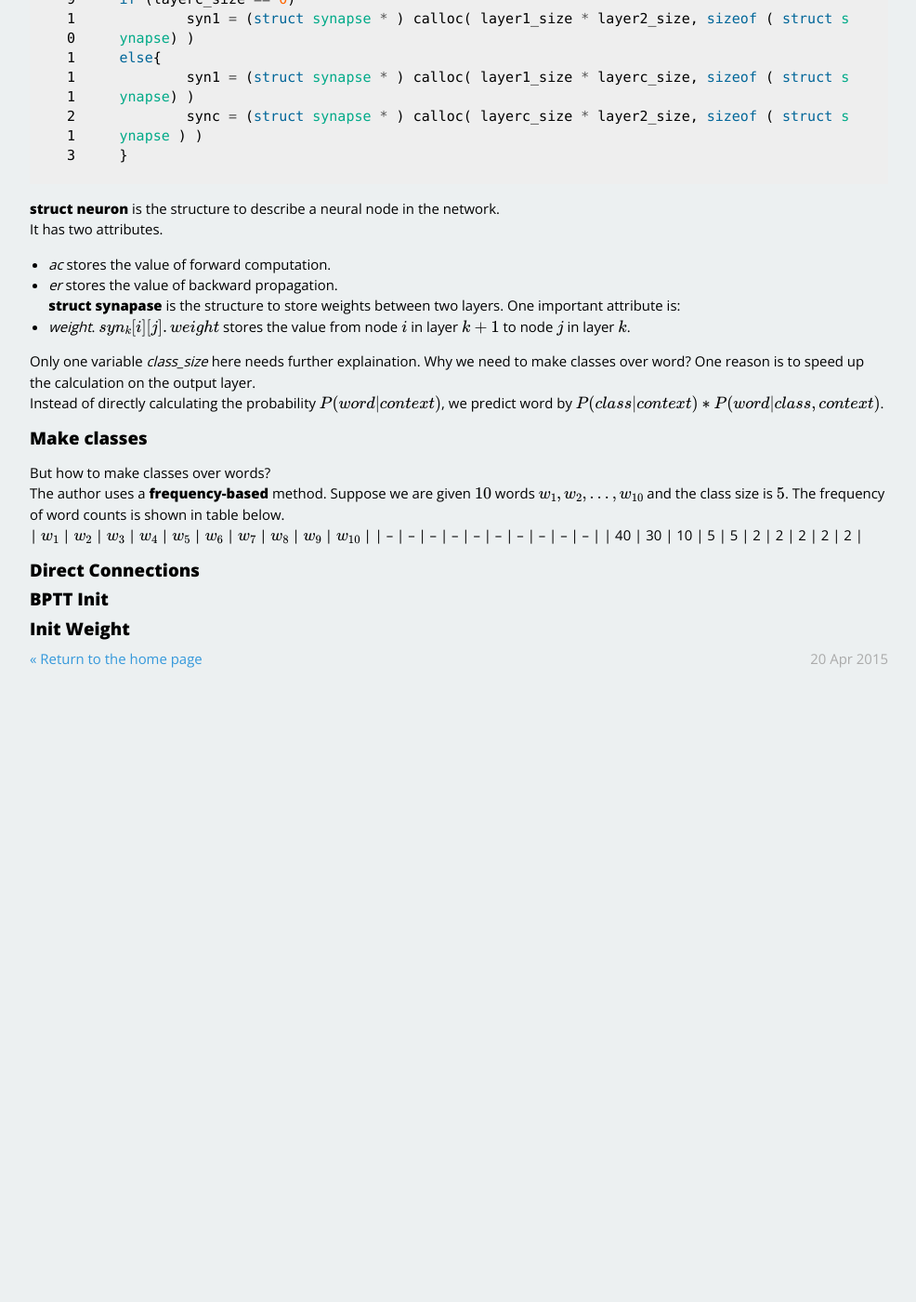
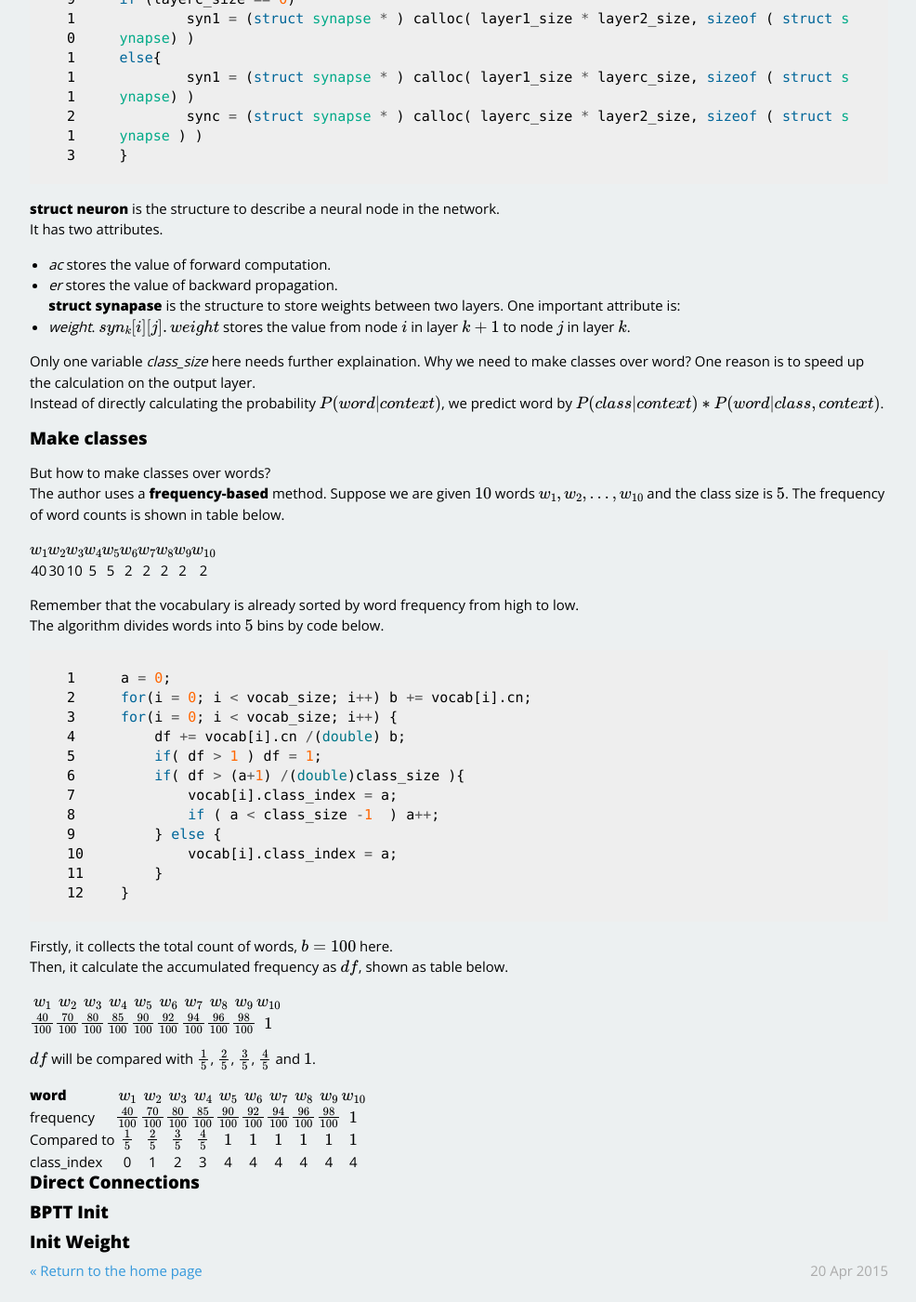
Before and after one commit to zeeeyang/zeeeyang.github.io, a Jekyll site: the page built from _posts/2015-04-20-RNNLM-InitNet.markdown, in a window 1280 px wide and 1400 px high, scrolled down 1592 px. Shown: the whole window at 93% size, without its empty margins (146-1132 px from the left). Built offline with Jekyll 4.4.1, drawn with Linux system fonts in a browser that asks for light colours; Markdown is read by kramdown in place of the engine named in the settings; formulas are drawn with MathJax 3; comment, search, counter and statistics services are not loaded; before the commit the page ends 2334 px from its top, so only the background shows below that.

Commit message:
more on classes

```diff
--- a/_posts/2015-04-20-RNNLM-InitNet.markdown
+++ b/_posts/2015-04-20-RNNLM-InitNet.markdown
@@ -55,9 +55,42 @@ But how to make classes over words?
 The author uses a **frequency-based** method.
 Suppose we are given $10$ words $w_1, w_2, \dots, w_{10}$ and the class size is $5$.
 The frequency of word counts is shown in table below.
+
 | $w_1$ | $w_2$ | $w_3$ | $w_4$ | $w_5$ | $w_6$ | $w_7$ | $w_8$ | $w_9$ | $w_{10}$ |
-| --  | --  | --  | --  | --  | --  | --  | --  | --  | --   |
+| :-------------: | :-------------: | :-------------: | :-------------: | :-------------: | :-------------: | :-------------: | :-------------: | :-------------: | :-------------: |
 | 40  | 30  | 10  |  5  | 5   |  2  | 2   | 2   | 2   | 2    |
+
+Remember that the vocabulary is already sorted by word frequency from high to low.
+The algorithm divides words into $5$ bins by code below.
+{% highlight cpp linenos %}
+a = 0;
+for(i = 0; i < vocab_size; i++) b += vocab[i].cn;
+for(i = 0; i < vocab_size; i++) {
+    df += vocab[i].cn /(double) b;
+    if( df > 1 ) df = 1;
+    if( df > (a+1) /(double)class_size ){
+        vocab[i].class_index = a;
+        if ( a < class_size -1  ) a++;
+    } else {
+        vocab[i].class_index = a;
+    }
+}
+{% endhighlight %}
+Firstly, it collects the total count of words, $b = 100$ here.
+Then, it calculate the accumulated frequency as $df$, shown as table below.
+
+| $w_1$  | $w_2$ | $w_3$ | $w_4$ | $w_5$ | $w_6$ | $w_7$ | $w_8$ | $w_9$ | $w_{10}$ |
+| :-------------: | :-------------: | :-------------: | :-------------: | :-------------: | :-------------: | :-------------: | :-------------: | :-------------: | :-------------: |
+| $\frac{40}{100}$  | $\frac{70}{100}$ | $\frac{80}{100}$| $\frac{85}{100}$ | $\frac{90}{100}$|  $\frac{92}{100}$| $\frac{94}{100}$| $\frac{96}{100}$| $\frac{98}{100}$| $1$  |
+
+$df$ will be compared with $\frac{1}{5}$, $\frac{2}{5}$, $\frac{3}{5}$, $\frac{4}{5}$ and $1$.
+
+| word | $w_1$  | $w_2$ | $w_3$ | $w_4$ | $w_5$ | $w_6$ | $w_7$ | $w_8$ | $w_9$ | $w_{10}$ |
+|:--------------| :-------------: | :-------------: | :-------------: | :-------------: | :-------------: | :-------------: | :-------------: | :-------------: | :-------------: | :-------------: |
+|frequency | $\frac{40}{100}$  | $\frac{70}{100}$ | $\frac{80}{100}$| $\frac{85}{100}$ | $\frac{90}{100}$|  $\frac{92}{100}$| $\frac{94}{100}$| $\frac{96}{100}$| $\frac{98}{100}$| $1$  |
+|Compared to| $\frac{1}{5}$ | $\frac{2}{5}$ |$\frac{3}{5}$ |$\frac{4}{5}$ |$1$ |$1$ |$1$ |$1$ |$1$ |$1$ |
+|class_index| 0 | 1 | 2 | 3| 4| 4| 4| 4| 4| 4|
+
 ##Direct Connections
 ##BPTT Init
 ##Init Weight
```
